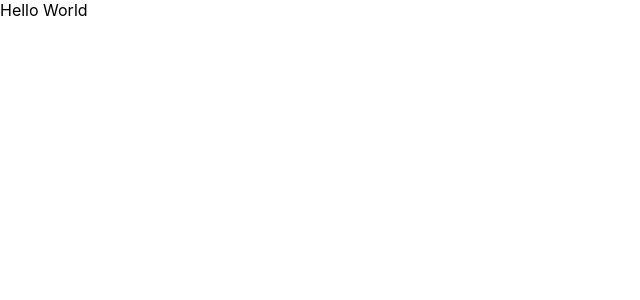
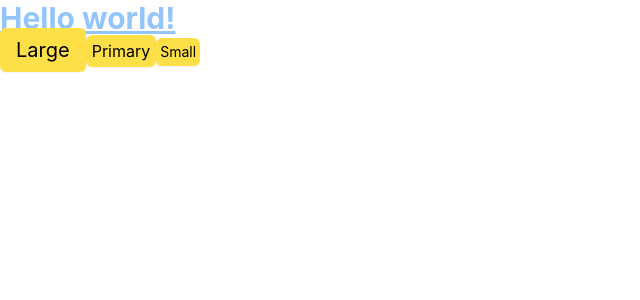
Before and after one commit to Wedvita-Tim2/front-end-wedvita-tim2, a React (Create React App) app: page / in a window 1280 px wide. Shown: the top 300 px of the page, without its empty margins (0-640 px from the left). Built offline with nearby package versions, Linux system fonts and the light colour scheme.

Commit message:
<add> add tailwind & add button component

```diff
--- a/package.json
+++ b/package.json
@@ -4,8 +4,10 @@
   "private": true,
   "dependencies": {
     "cra-template": "1.2.0",
+    "prop-types": "^15.8.1",
     "react": "^18.2.0",
     "react-dom": "^18.2.0",
+    "react-router-dom": "^6.15.0",
     "react-scripts": "5.0.1"
   },
   "scripts": {
@@ -31,5 +33,9 @@
       "last 1 firefox version",
       "last 1 safari version"
     ]
+  },
+  "devDependencies": {
+    "tailwindcss": "^3.3.3",
+    "web-vitals": "^3.4.0"
   }
 }
--- a/src/App.js
+++ b/src/App.js
@@ -1,9 +1,21 @@
 import './App.css';
+import Button from './elements/Buttons';
 
 function App() {
   return (
     <div className="App">
-      Hello World
+      <h1 className="text-3xl font-bold underline text-blue-300">
+        Hello world!
+      </h1>
+        <Button isLarge type={"link"} href={'tes'}>
+            Large
+        </Button>
+        <Button isPrimary type={"link"} href={''}>
+            Primary
+        </Button>
+        <Button isSmall>
+            Small
+        </Button>
     </div>
   );
 }
--- /dev/null
+++ b/src/elements/Buttons/index.js
@@ -0,0 +1,70 @@
+import React from 'react'
+import propTypes from 'prop-types'
+import { Link } from 'react-router-dom'
+
+export default function Button(props){
+    const className = [props.className];
+    className.push("rounded-md")
+    if(props.isPrimary) className.push("bg-yellow-300", "text-md" ,
+                                        "p-1.5", "text-black", "shadow-sm",
+                                        "hover:bg-yellow-500")
+    if(props.isLarge) className.push("bg-yellow-300", "text-xl",
+                                    "py-2.5", "px-4", "text-black", "shadow-sm",
+                                    "hover:bg-yellow-500")
+    if(props.isSmall) className.push("bg-yellow-300", "text-sm",
+                                    "p-1", "text-black", "shadow-sm",
+                                    "hover:bg-yellow-500")
+    if(props.isBlock) className.push("btn-block")
+    if(props.hasShadow) className.push("btn-shadow")
+
+    const onClick=()=>{
+      if(props.onClick) props.onClick()
+    }
+
+    if(props.type==="link"){
+        if(props.isExternal){
+            return (
+                <a
+                href={props.href}
+                className={className.join(" ")}
+                style={props.style}
+                target={props.target==="_blank"?"_blank":undefined}
+                rel={props.target==="_blank"?"noopener noreferrer":undefined}>{props.children}</a>
+            )
+        }else{
+            return (
+                <Link to={props.href}
+                className={className.join(" ")}
+                style={props.style} onClick={onClick}>
+                {props.children}
+                </Link>
+            )
+        }
+      }
+
+    return (
+        <button
+        className={className.join(" ")}
+        onClick={onClick}
+        >
+          {props.children}
+        </button>
+      )
+}
+
+
+Button.propTypes ={
+    type: propTypes.oneOf(["button", "link"]),
+    onClick: propTypes.func,
+    target: propTypes.string,
+    href: propTypes.string,
+    className: propTypes.string,
+    isDisabled: propTypes.bool,
+    isPrimary: propTypes.bool,
+    isExternal: propTypes.bool,
+    isLoading: propTypes.bool,
+    isSmall: propTypes.bool,
+    isLarge: propTypes.bool,
+    isBlock: propTypes.bool,
+    hasShadow: propTypes.bool,
+}
--- a/src/index.css
+++ b/src/index.css
@@ -1,3 +1,7 @@
+@tailwind base;
+@tailwind components;
+@tailwind utilities;
+
 body {
   margin: 0;
   font-family: -apple-system, BlinkMacSystemFont, 'Segoe UI', 'Roboto', 'Oxygen',
--- a/src/index.js
+++ b/src/index.js
@@ -3,12 +3,15 @@ import ReactDOM from 'react-dom/client';
 import './index.css';
 import App from './App';
 import reportWebVitals from './reportWebVitals';
+import { BrowserRouter } from 'react-router-dom'
 
 const root = ReactDOM.createRoot(document.getElementById('root'));
 root.render(
-  <React.StrictMode>
-    <App />
-  </React.StrictMode>
+  <BrowserRouter>
+    <React.StrictMode>
+      <App />
+    </React.StrictMode>
+  </BrowserRouter>
 );
 
 // If you want to start measuring performance in your app, pass a function
--- /dev/null
+++ b/tailwind.config.js
@@ -0,0 +1,8 @@
+/** @type {import('tailwindcss').Config} */
+module.exports = {
+  content: ["./src/**/*.{js,jsx,ts,tsx}",],
+  theme: {
+    extend: {},
+  },
+  plugins: [],
+}
```
Also changed, not shown: 1 other file (tests, documents, lock files or other folders).
